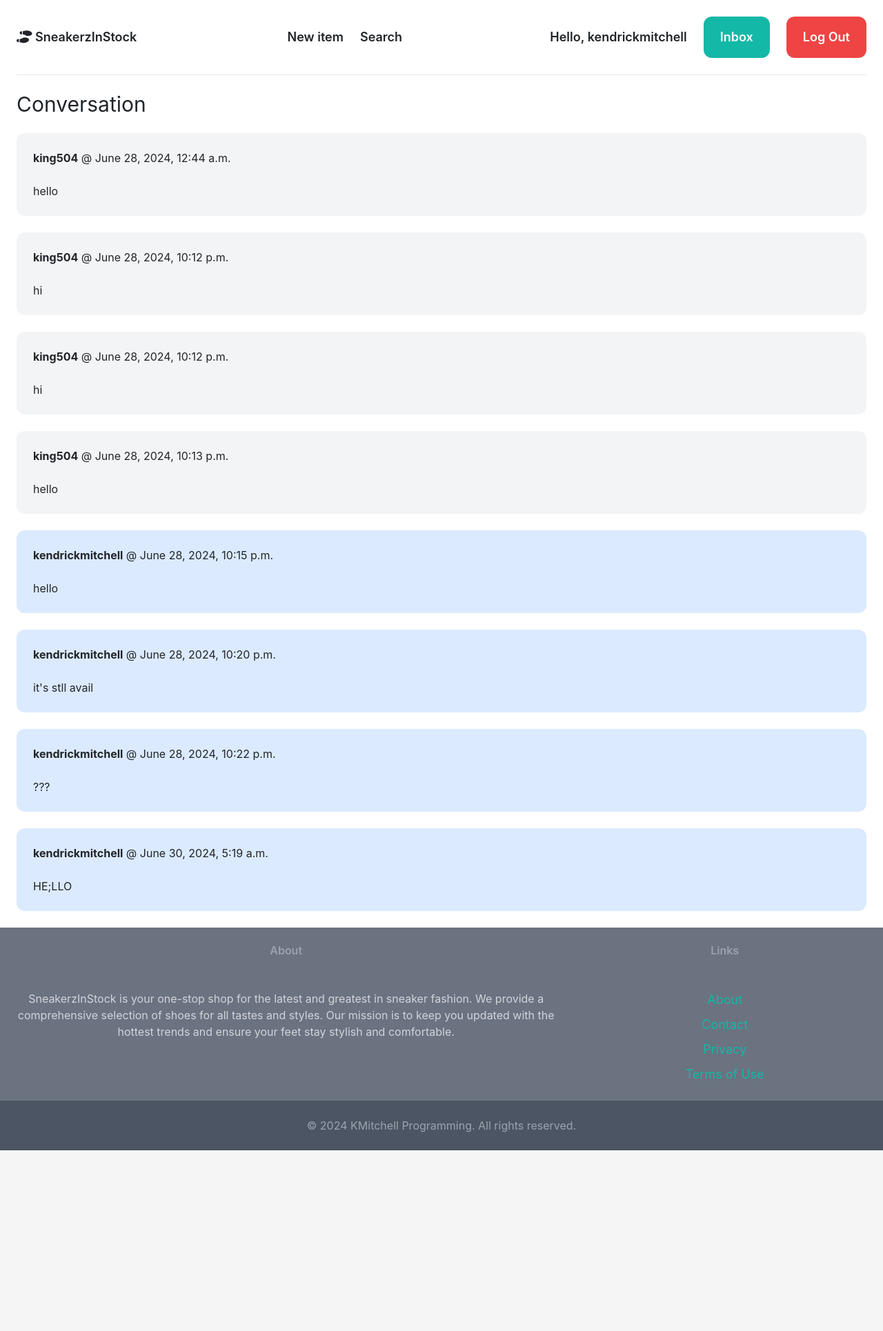
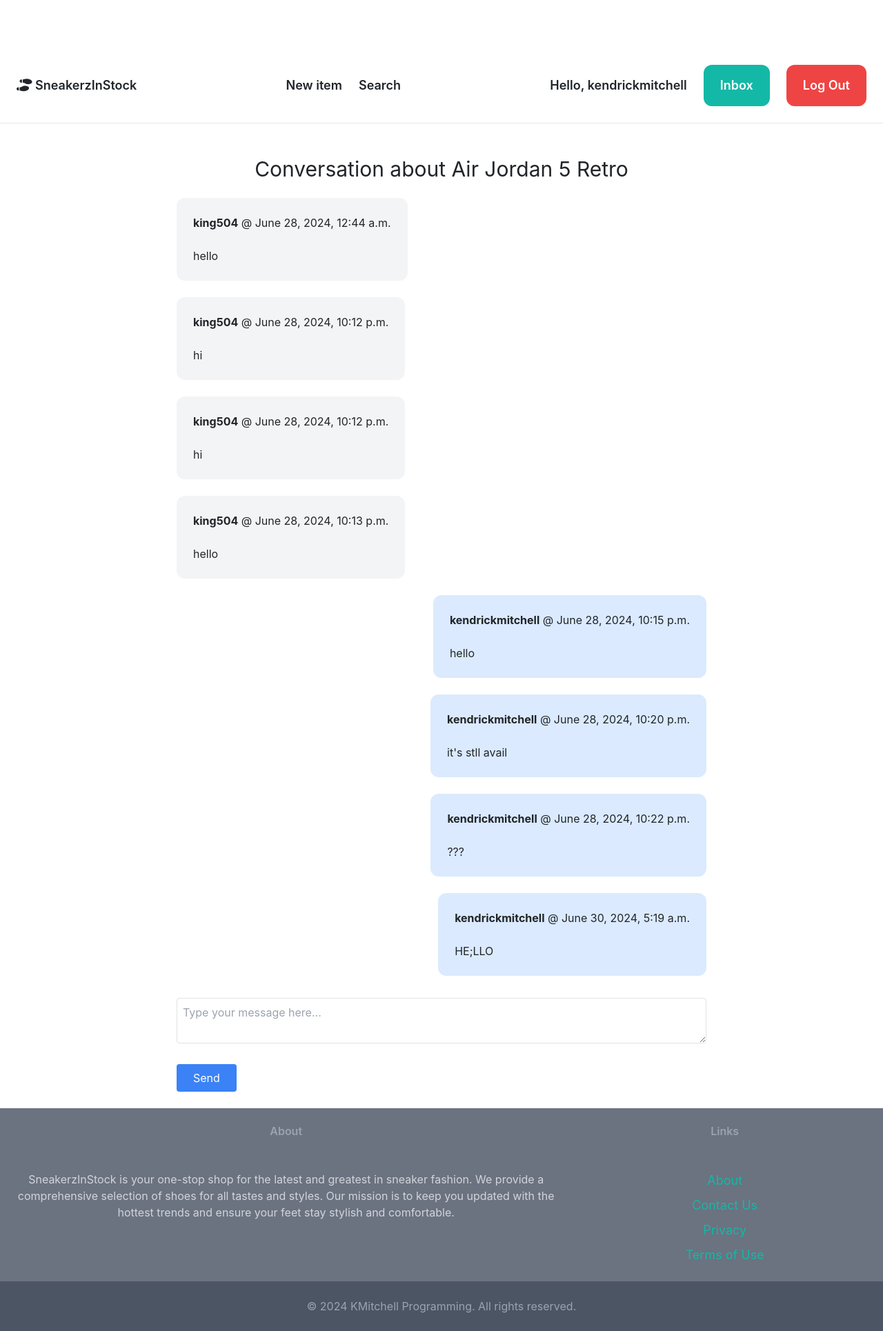
Before and after one commit to Kenmitchell2012/sneakers-n-stock, a Django app: page /inbox/4/ in a window 1280 px wide. Shown: the whole page at 69% size. Before the commit the page ends 1668 px from the top, so only its background shows below. Run offline with Django 4.2, Linux system fonts and the light colour scheme; a user stored in the database is signed in; data comes from the database, SQL or seed files in the repository; both versions use the stored data as it was after the commit; some libraries are stand-ins or nearby versions.

```diff
--- a/conversation/templates/conversation/detail.html
+++ b/conversation/templates/conversation/detail.html
@@ -1,21 +1,55 @@
 {% extends 'core/base.html' %}
 
-{% block title %}Conversation| SneakersInStock{% endblock %}
+{% block title %}Conversation | SneakersInStock{% endblock %}
 
 {% block content %}
-<h1 class="mb-6 text-3xl">Conversation</h1>
+<h1 class="mt-6 mb-6 text-3xl text-center">Conversation about {{ conversation.item.name}}</h1>
 
-<div class="space-y-6">
+<!-- Messages -->
+{% if messages %}
+<div class="my-4">
+    {% for message in messages %}
+        <div class="bg-teal-100 border-t-4 border-teal-500 rounded-b text-teal-900 px-4 py-3 shadow-md" role="alert">
+            <div class="flex">
+                <div>
+                    <p class="text-sm">{{ message }}</p>
+                </div>
+            </div>
+        </div>
+    {% endfor %}
+</div>
+{% endif %}
+
+
+<div class="max-w-3xl mx-auto space-y-6">
     {% for message in conversation.messages.all %}
-        <div class="p-6 flex {% if message.created_by == request.user %}bg-blue-100{% else %}bg-gray-100{% endif %} rounded-xl">
-            <div>
+        <div id="message_{{ message.id }}" class="flex {% if message.created_by == request.user %}justify-end{% else %}justify-start{% endif %}">
+            <div class="p-6 {% if message.created_by == request.user %}bg-blue-100{% else %}bg-gray-100{% endif %} rounded-xl max-w-lg">
                 <p class="mb-4"><strong>{{ message.created_by.username }}</strong> @ {{ message.created_at }}</p>
                 <p>{{ message.content }}</p>
             </div>
-
         </div>
     {% endfor %}
 </div>
 
+<!-- Reply Form -->
+<div class="max-w-3xl mx-auto mt-8">
+    <form method="post">
+        {% csrf_token %}
+        <textarea name="content" class="w-full p-2 border rounded" placeholder="Type your message here..."></textarea>
+        <button type="submit" class="mt-4 px-4 py-2 bg-blue-500 text-white rounded">Send</button>
+    </form>
+</div>
+
+<script>
+// Scroll to the last message after the page loads
+window.onload = function() {
+    var messages = document.querySelectorAll('div[id^="message_"]');
+    var lastMessage = messages[messages.length - 1];
+    if (lastMessage) {
+        lastMessage.scrollIntoView();
+    }
+};
+</script>
 
 {% endblock %}
--- a/conversation/views.py
+++ b/conversation/views.py
@@ -7,16 +7,20 @@ from django.shortcuts import render, get_object_or_404, redirect
 
 # Create your views here.
 
+from django.contrib import messages
+
+
 @login_required
 def new_conversation(request, item_pk):
     item = get_object_or_404(Items, pk=item_pk)
 
     if item.created_by == request.user:
-        return redirect('item:detail', pk=item.id)
+        return redirect('conversations:detail', pk=conversations.first().id)
 
     conversations = Conversation.objects.filter(item=item).filter(members__in=[request.user.id])
-    if conversations:
-        pass
+    if conversations.exists():
+        conversation = conversations.first()
+        return redirect('conversations:detail', pk=conversation.pk)
 
     if request.method == 'POST':
         form = ConversationMessagesForm(request.POST)
@@ -31,10 +35,12 @@ def new_conversation(request, item_pk):
             conversation_message.created_by = request.user
             conversation_message.save()
 
+            messages.success(request, 'Your message has been posted and a new conversation has been started.')
             return redirect('item:detail', pk=item.pk)
     else:
         form = ConversationMessagesForm()
     return render(request, 'conversation/new.html', {'form': form})
+
 
 @login_required
 def inbox(request):
@@ -44,5 +50,17 @@ def inbox(request):
 
 @login_required
 def detail(request, pk):
-    conversation = Conversation.objects.filter(members__in=[request.user.id]).get(pk=pk)
-    return render(request, 'conversation/detail.html', {'conversation': conversation})
+    conversation = get_object_or_404(Conversation, pk=pk, members__in=[request.user.id])
+
+    if request.method == 'POST':
+        form = ConversationMessagesForm(request.POST)
+        if form.is_valid():
+            conversation_message = form.save(commit=False)
+            conversation_message.conversation = conversation
+            conversation_message.created_by = request.user
+            conversation_message.save()
+            return redirect('conversations:detail', pk=conversation.pk)
+    else:
+        form = ConversationMessagesForm()
+
+    return render(request, 'conversation/detail.html', {'conversation': conversation, 'form': form})
--- a/core/templates/core/base.html
+++ b/core/templates/core/base.html
@@ -15,6 +15,10 @@
     <div class="px-6 py-6">
         {% block content %}
 
+
+
+
+
         {% endblock %}
     </div>
 
@@ -29,7 +33,7 @@
             <h3 class="mb-5 font-semibold text-gray-400">Links</h3>
             <ul class="space-y-2">
                 <li><a href="#" class="text-lg text-teal-500 hover:text-teal-700">About</a></li>
-                <li><a href="{% url 'core:contact' %}" class="text-lg text-teal-500 hover:text-teal-700">Contact</a></li>
+                <li><a href="{% url 'core:contact' %}" class="text-lg text-teal-500 hover:text-teal-700">Contact Us</a></li>
                 <li><a href="#" class="text-lg text-teal-500 hover:text-teal-700">Privacy</a></li>
                 <li><a href="#" class="text-lg text-teal-500 hover:text-teal-700">Terms of Use</a></li>
             </ul>
--- a/core/templates/core/navbar.html
+++ b/core/templates/core/navbar.html
@@ -1,5 +1,5 @@
-<nav class="py-6 flex justify-between items-center border-b border-gray-200 mx-4">
-    <a href="{% url 'core:index' %}" class="me-1 text-lg font-semibold"><i class="fa-solid fa-shoe-prints"></i> SneakerzInStock</a>
+<nav class="py-6 flex justify-between items-center border-b border-gray-200 px-4 bg-white">
+    <a href="{% url 'core:index' %}" class="text-lg font-semibold"><i class="fa-solid fa-shoe-prints"></i> SneakerzInStock</a>
     <div class="hidden md:flex space-x-6 items-center" id="navbarSupportedContent">
         <a href="{% url 'item:new' %}" class="text-lg font-semibold hover:text-gray-500">New item</a>
         <a href="{% url 'item:items' %}" class="text-lg font-semibold hover:text-gray-500">Search</a>
@@ -21,12 +21,13 @@
         </button>
     </div>
 </nav>
+
 <!-- Mobile menu -->
 <div id="mobile-menu" class="hidden md:hidden px-6 py-4 space-y-6">
     <a href="{% url 'item:new' %}" class="block text-lg font-semibold hover:text-gray-500">New item</a>
     <a href="{% url 'item:items' %}" class="block text-lg font-semibold hover:text-gray-500">Search</a>
     {% if request.user.is_authenticated %}
-        <a href="{% url 'dashboard:index' %}" class="block text-base font-semibold hover:text-gray-500">Hello, {{ request.user.username }}</a>
+        <a href="{% url 'dashboard:index' %}" class="block text-base font-semibold hover:text-gray-500">Hello, {{ request.user.username | upper }}</a>
         <a href="{% url 'conversations:inbox' %}" class="block px-6 py-3 text-lg font-semibold bg-teal-500 text-white rounded-xl hover:bg-teal-700">Inbox</a>
         <a href="{% url 'core:logout_user' %}" class="block px-6 py-3 text-lg font-semibold bg-red-500 text-white rounded-xl hover:bg-red-700">Log Out</a>
     {% else %}
@@ -38,10 +39,6 @@
 <script>
     document.getElementById('mobile-menu-button').addEventListener('click', function() {
         var menu = document.getElementById('mobile-menu');
-        if (menu.classList.contains('hidden')) {
-            menu.classList.remove('hidden');
-        } else {
-            menu.classList.add('hidden');
-        }
+        menu.classList.toggle('hidden');
     });
 </script>
--- a/core/views.py
+++ b/core/views.py
@@ -11,6 +11,8 @@ from items.models import Category, Items
 def index(request):
     items = Items.objects.filter(is_sold=False)[0:6]
     categories = Category.objects.all()
+    items = Items.objects.filter(is_sold=False).order_by('-created_at')
+
     return render(request, 'core/index.html', {'items':items, 'categories':categories,})
 
 def contact(request):
--- a/items/templates/item/detail.html
+++ b/items/templates/item/detail.html
@@ -5,7 +5,7 @@
 {% block content %}
 
     <div class="grid grid-col-5 gap-6">
-        <img style="max-width: 80%;" class="rounded-xl mx-auto" src="{{ items.image.url }}" alt="">
+        <img style="max-width: 60%;" class="rounded-xl mx-auto" src="{{ items.image.url }}" alt="">
     </div>
 
     <div class="mt-6 col-span-2 p-6 bg-gray-100 rounded-xl">
--- a/items/templates/item/items.html
+++ b/items/templates/item/items.html
@@ -3,7 +3,8 @@
 {% block title %} Items | SneakerzInStock {% endblock %}
 
 {% block content %}
-    <div class="bg-gray-100 pb-6 px-4 md:px-8 lg:px-16">
+    <div class="bg-gray-100 pb-6 px-4 md:px-8 lg:px-16 mt-6">
+        <div class="container mx-auto">
             <div class="grid grid-cols-1 lg:grid-cols-4 gap-4">
                 <div class="col-span-1">
                     <form method="get" action="{% url 'item:items' %}" class="mt-4">
@@ -48,4 +49,5 @@
                 </div>
             </div>
         </div>
+    </div>
 {% endblock %}
--- a/static/css/styles.css
+++ b/static/css/styles.css
@@ -9,3 +9,8 @@ footer {
     text-align: center;
     padding: 1rem;
 }
+
+
+body {
+    padding-top: 70px; /* Adjust based on the height of your navbar */
+}
```
Also changed, not shown: core/templates/core/contact.html (+16 -4 lines), db.sqlite3, media/item_images/polo_bag.webp (added). Lines whose indentation alone changed are shown as unchanged.
